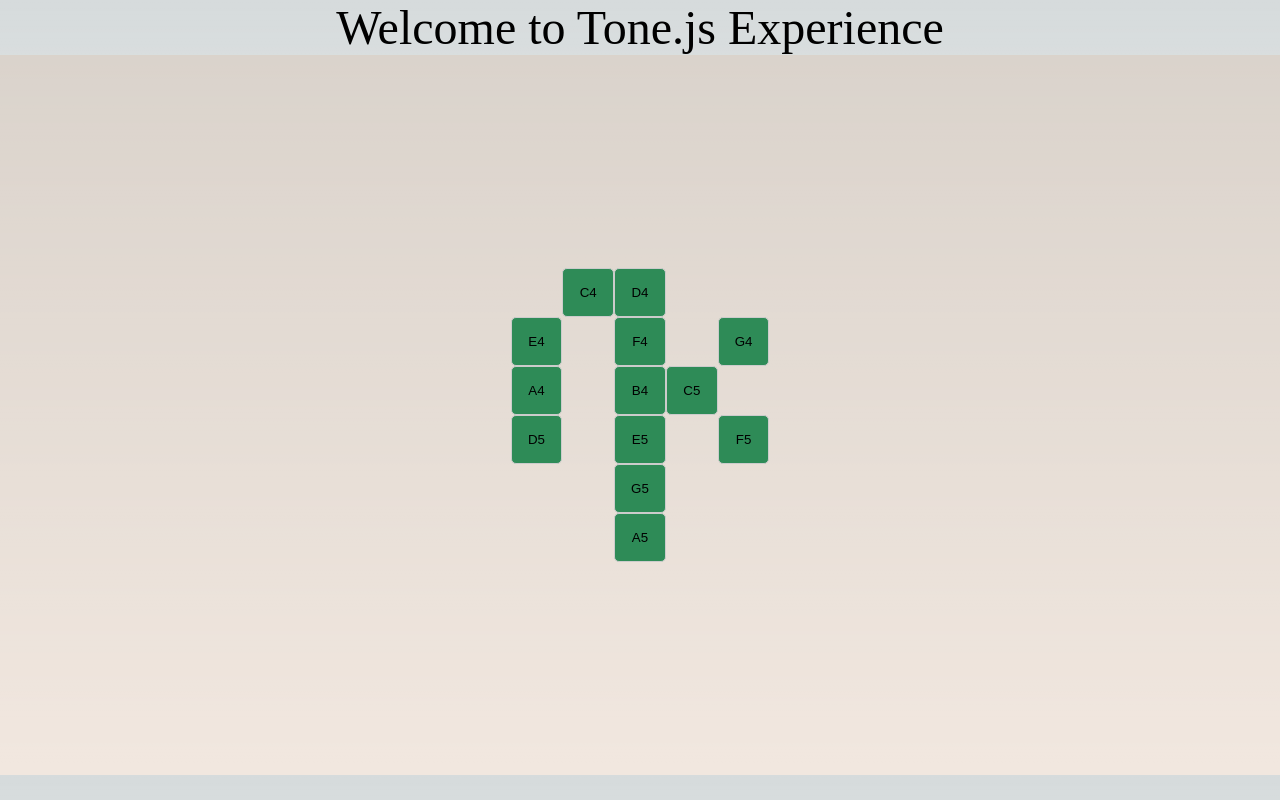
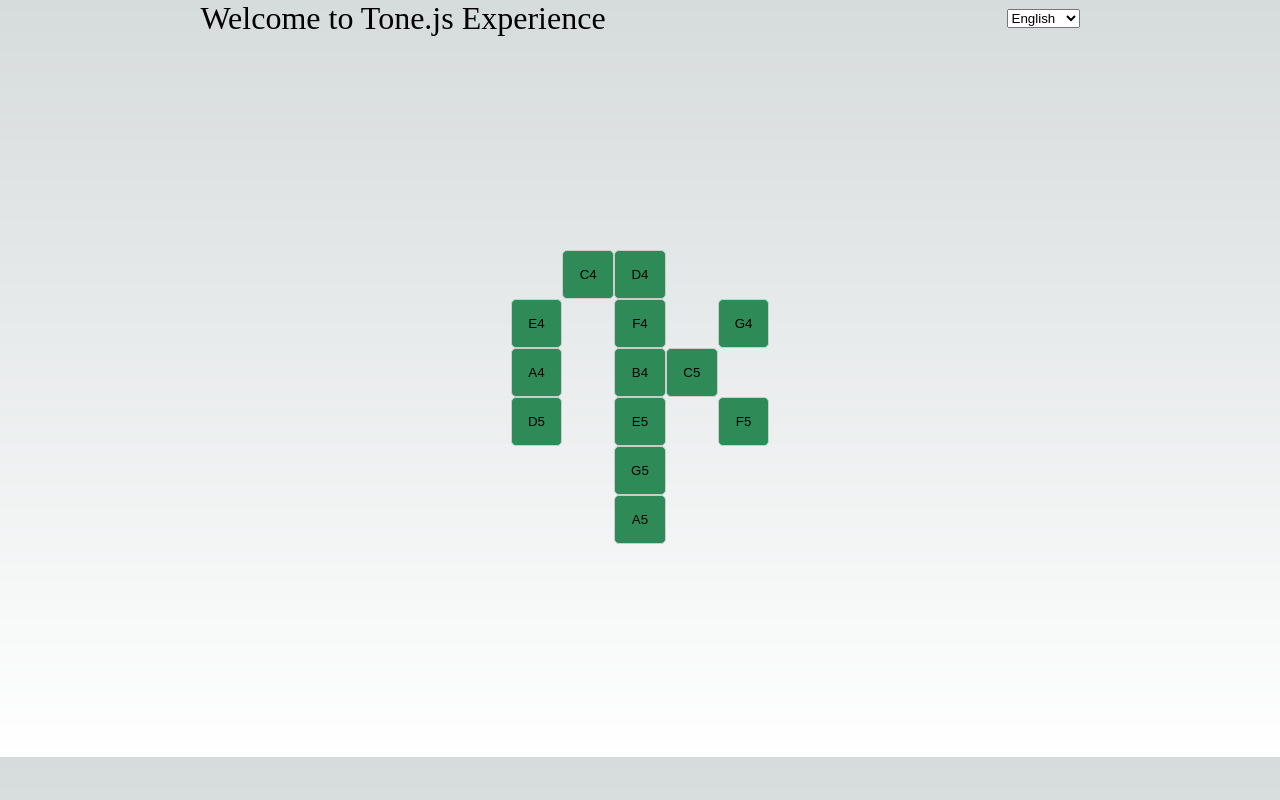
Before and after one commit to setare-sabouri/Tone-experience, a Next.js app: page / in a window 1280 px wide. Built offline with nearby package versions, Linux system fonts and the light colour scheme.

Commit message:
dropdown input for language

```diff
--- a/src/components/experience/Experience.module.scss
+++ b/src/components/experience/Experience.module.scss
@@ -1,7 +1,6 @@
-.experienceContainer{
-    background-color: rgba(218, 194, 173, 0.391);
-    height: 90vh;
-    display: flex;
-    justify-content: center;
-    align-items: center;
+.experienceContainer {
+  height: 90vh;
+  display: flex;
+  justify-content: center;
+  align-items: center;
 }
--- /dev/null
+++ b/src/components/languageDropdown/index.ts
@@ -0,0 +1 @@
+export * from './languageButtons'
--- /dev/null
+++ b/src/components/languageDropdown/languageButtons.module.scss
@@ -0,0 +1,4 @@
+.wrapper {
+  display: flex;
+  align-items: center;
+}
--- /dev/null
+++ b/src/components/languageDropdown/languageButtons.tsx
@@ -0,0 +1,25 @@
+import React from 'react';
+import { useTranslation } from 'react-i18next';
+import styles from './languageButtons.module.scss';
+
+const LanguageDropdown: React.FC = () => {
+  const { i18n } = useTranslation();
+
+  const changeLanguage = (language: string) => {
+    i18n.changeLanguage(language);
+  };
+
+  return (
+    <div className={styles.wrapper}>
+      <select
+        onChange={(e) => changeLanguage(e.target.value)}
+        value={i18n.language}
+      >
+        <option value="en">English</option>
+        <option value="sv">Swedish</option>
+      </select>
+    </div>
+  );
+};
+
+export default LanguageDropdown;
--- a/src/components/layout/layout.module.scss
+++ b/src/components/layout/layout.module.scss
@@ -1,5 +1,5 @@
 .title {
   display: flex;
-  justify-content: center;
-  font-size: 3rem;
+  font-size: 2rem;
+  justify-content: space-around;
 }
--- a/src/components/layout/layout.tsx
+++ b/src/components/layout/layout.tsx
@@ -1,7 +1,7 @@
 import React from 'react';
 import { useTranslation } from 'react-i18next'; // Updated import
 import styles from './layout.module.scss';
-
+import LanguageDropdown from '@components/languageDropdown/languageButtons';
 export default function RootLayout({
   children,
 }: {
@@ -12,6 +12,7 @@
     <>
       <nav className={styles.title}>
         <p>{t('welcome')}</p>
+        <LanguageDropdown />
       </nav>
       <main>{children}</main>
       {/* rest of the page  */}
--- a/src/components/noteButton/NoteButton.module.scss
+++ b/src/components/noteButton/NoteButton.module.scss
@@ -1,4 +1,4 @@
-.noteButton{
+.noteButton {
   background-color: seagreen;
   padding: 1rem;
   width: 100%;
@@ -6,5 +6,4 @@
   border: 1px solid #ccc;
   border-radius: 5px;
   cursor: pointer;
-
 }
```
Lines whose indentation alone changed are shown as unchanged.
